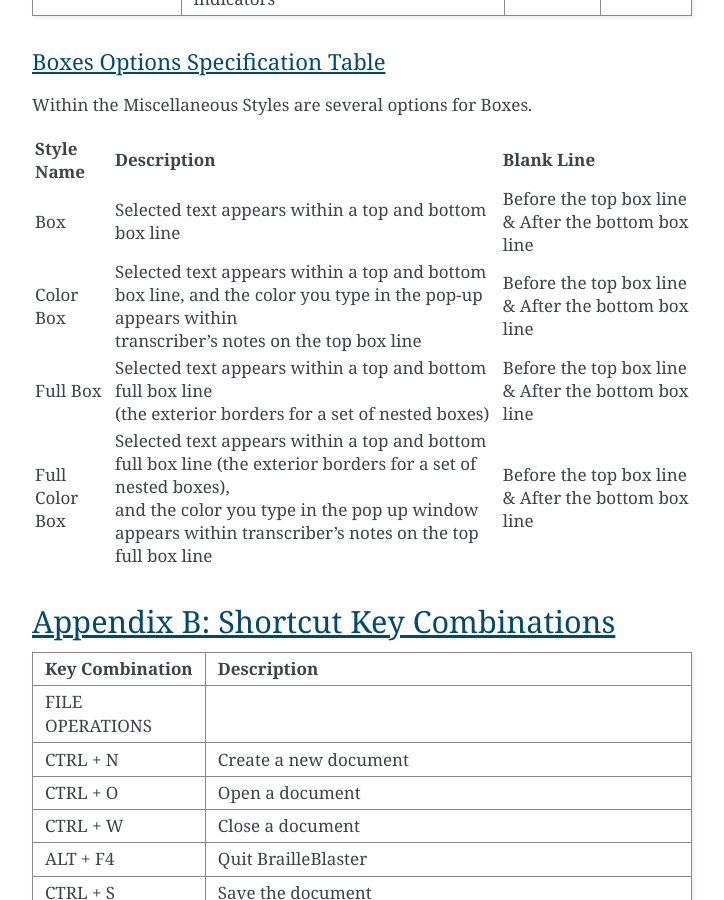
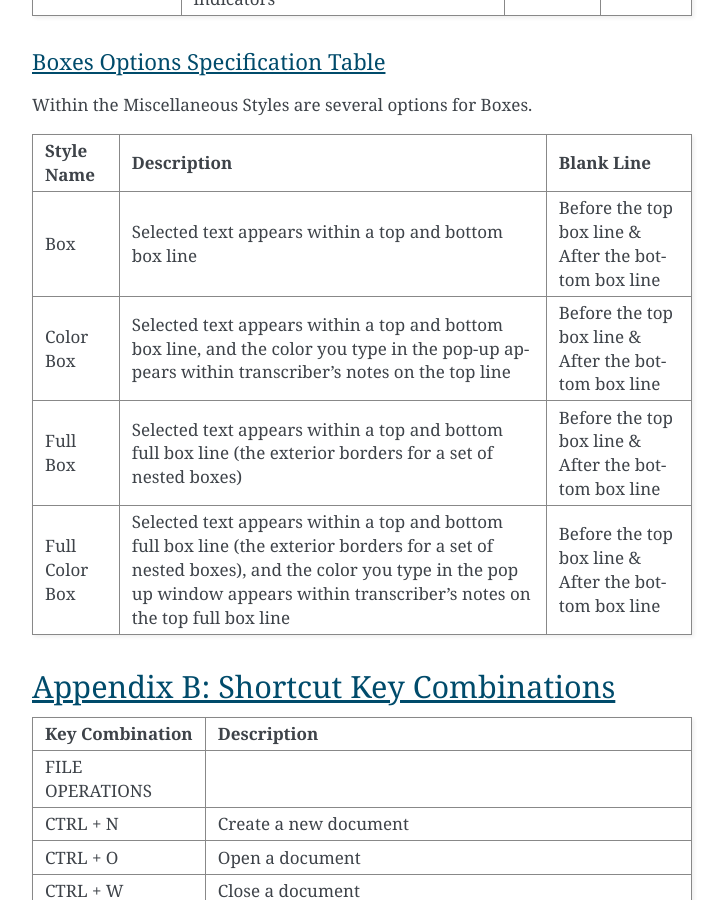
Before and after one commit to mwhapples/BrailleBlaster-NG-docs, a Sphinx documentation site: the page built from source/index.md, in a window 1280 px wide and 900 px high, scrolled down 95943 px. Shown: the whole window, without its empty margins (388-1112 px from the left). Built offline with Sphinx 7.4.7, drawn with Linux system fonts in a browser that asks for light colours.

Commit message:
Fix some tables.

```diff
--- a/source/index.md
+++ b/source/index.md
@@ -3527,50 +3527,19 @@ and it learns this through the selection made by the user.
 #### Miscellaneous Styles Specification Table
 
 | Style Name | Description | Margins | Blank Line |
-|------------|-------------|---------|------------|
+|----|----|----|----|
 | Transcriber’s Note | Each paragraph of selected text is enclosed in transcriber’s note indicators | 7-5 | None |
 
 #### Boxes Options Specification Table
 
 Within the Miscellaneous Styles are several options for Boxes.
 
-<table>
-<thead>
-<tr>
-<th>Style Name</th>
-<th>Description</th>
-<th>Blank Line</th>
-</tr>
-</thead>
-<tbody>
-<tr>
-<td>Box</td>
-<td>Selected text appears within a top and bottom box line</td>
-<td>Before the top box line &amp; After the bottom box line</td>
-</tr>
-<tr>
-<td>Color Box</td>
-<td>Selected text appears within a top and bottom box line, and the
-color you type in the pop-up appears within<br />
-transcriber’s notes on the top box line</td>
-<td>Before the top box line &amp; After the bottom box line</td>
-</tr>
-<tr>
-<td>Full Box</td>
-<td>Selected text appears within a top and bottom full box line<br />
-(the exterior borders for a set of nested boxes)</td>
-<td>Before the top box line &amp; After the bottom box line</td>
-</tr>
-<tr>
-<td>Full Color Box</td>
-<td>Selected text appears within a top and bottom full box line (the
-exterior borders for a set of nested boxes),<br />
-and the color you type in the pop up window appears within transcriber’s
-notes on the top full box line</td>
-<td>Before the top box line &amp; After the bottom box line</td>
-</tr>
-</tbody>
-</table>
+| Style Name | Description | Blank Line |
+|----|----|----|
+| Box | Selected text appears within a top and bottom box line | Before the top box line & After the bottom box line |
+| Color Box | Selected text appears within a top and bottom box line, and the color you type in the pop-up appears within transcriber’s notes on the top line | Before the top box line & After the bottom box line |
+| Full Box | Selected text appears within a top and bottom full box line (the exterior borders for a set of nested boxes) | Before the top box line & After the bottom box line |
+| Full Color Box | Selected text appears within a top and bottom full box line (the exterior borders for a set of nested boxes), and the color you type in the pop up window appears within transcriber’s notes on the top full box line | Before the top box line & After the bottom box line |
 
 ## Appendix B: Shortcut Key Combinations
 
```
